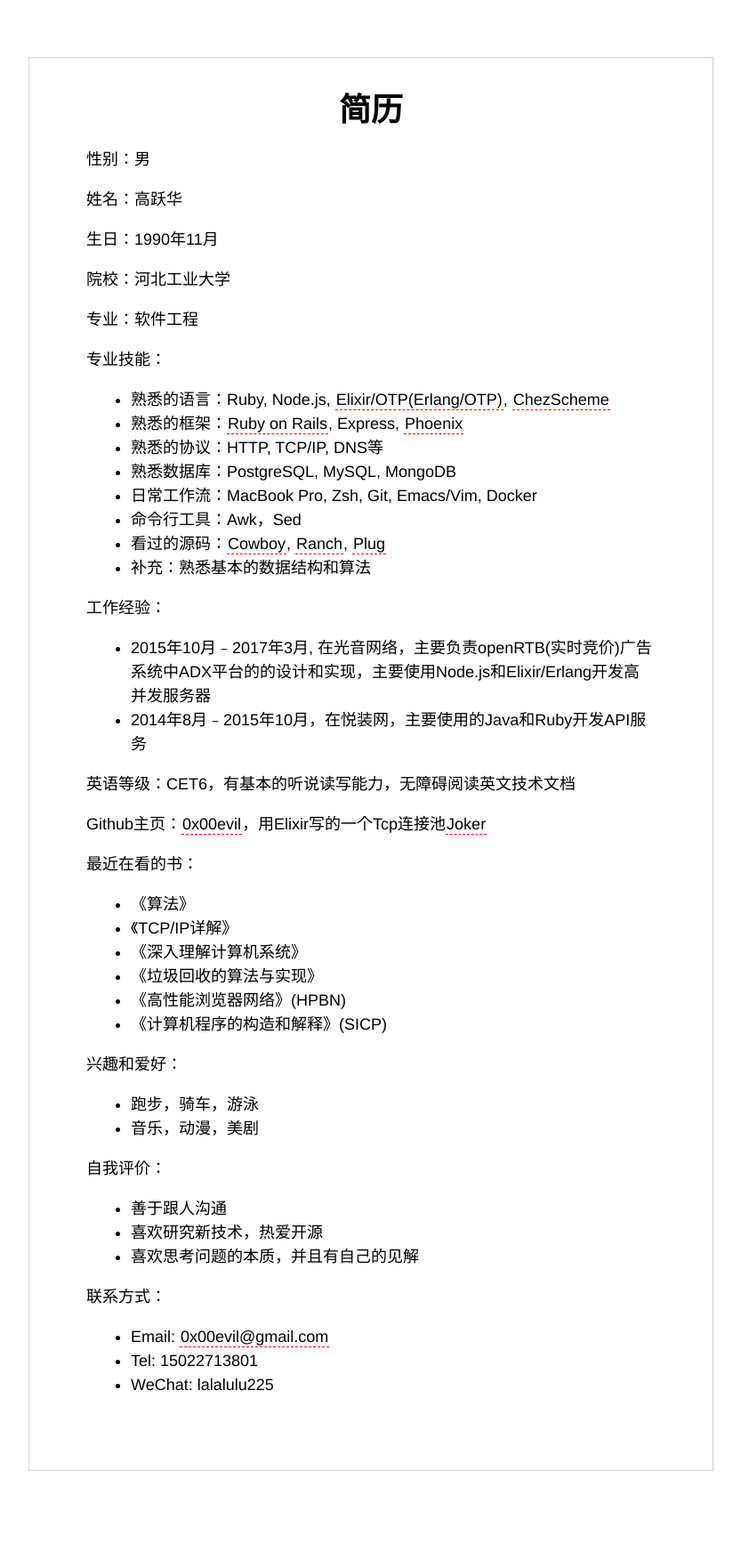
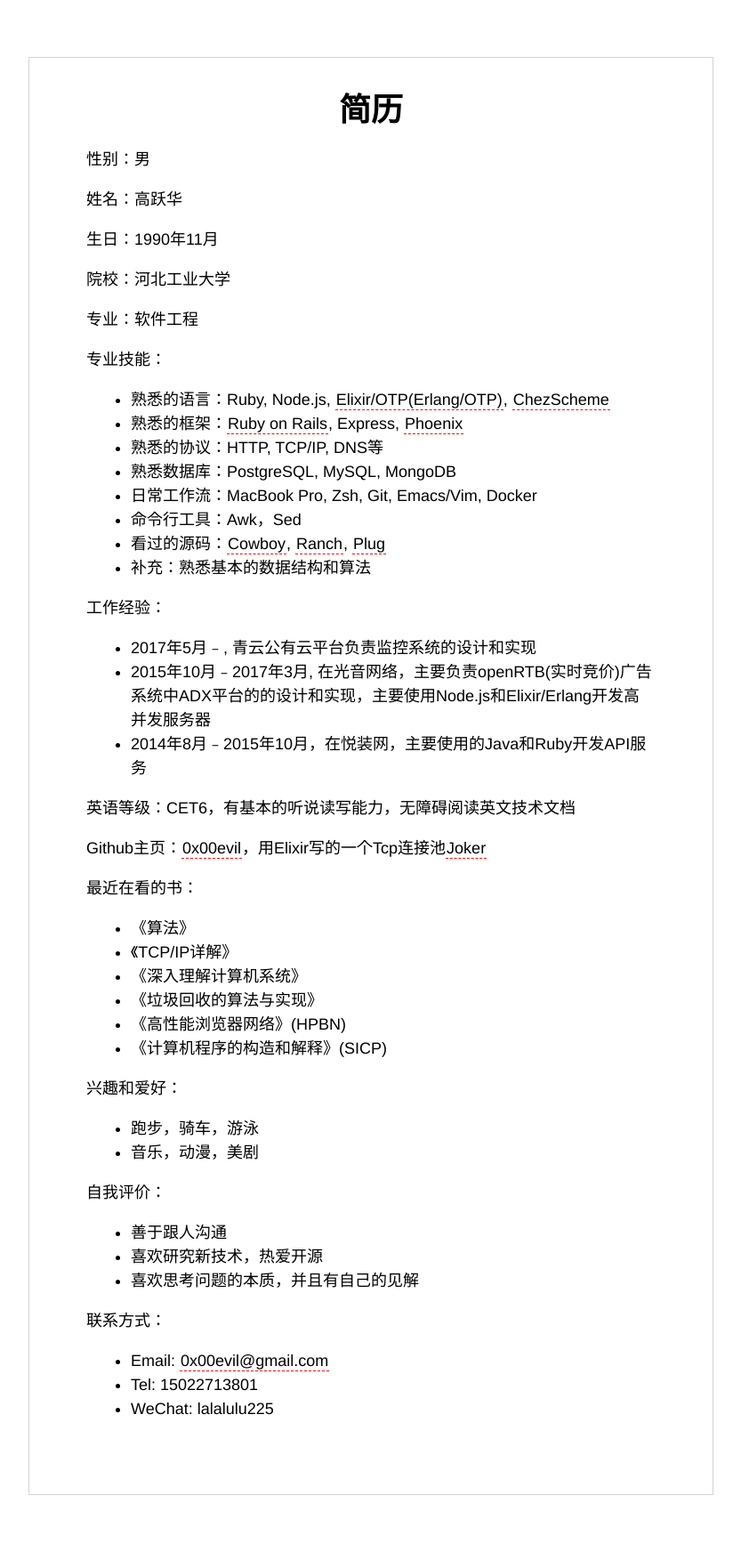
Before and after one commit to 0x00evil/0x00evil.github.io, a Jekyll site: the page built from _posts/2014-10-18-resume.html, in a window 1280 px wide. Shown: the whole page at 89% size, without its empty margins (224-1057 px from the left). Built offline with Jekyll 4.4.1, drawn with Linux system fonts in a browser that asks for light colours; before the commit the page ends 1717 px from its top, so only the background shows below that.

Commit message:
Update resume

```diff
--- a/_posts/2014-10-18-resume.html
+++ b/_posts/2014-10-18-resume.html
@@ -23,6 +23,7 @@ title: 简历
 </p>
 <p>工作经验：
   <ul>
+    <li>2017年5月﹣, 青云公有云平台负责监控系统的设计和实现</li>
     <li>2015年10月﹣2017年3月, 在光音网络，主要负责openRTB(实时竞价)广告系统中ADX平台的的设计和实现，主要使用Node.js和Elixir/Erlang开发高并发服务器</li>
     <li>2014年8月﹣2015年10月，在悦装网，主要使用的Java和Ruby开发API服务</li>
   </ul>
```
